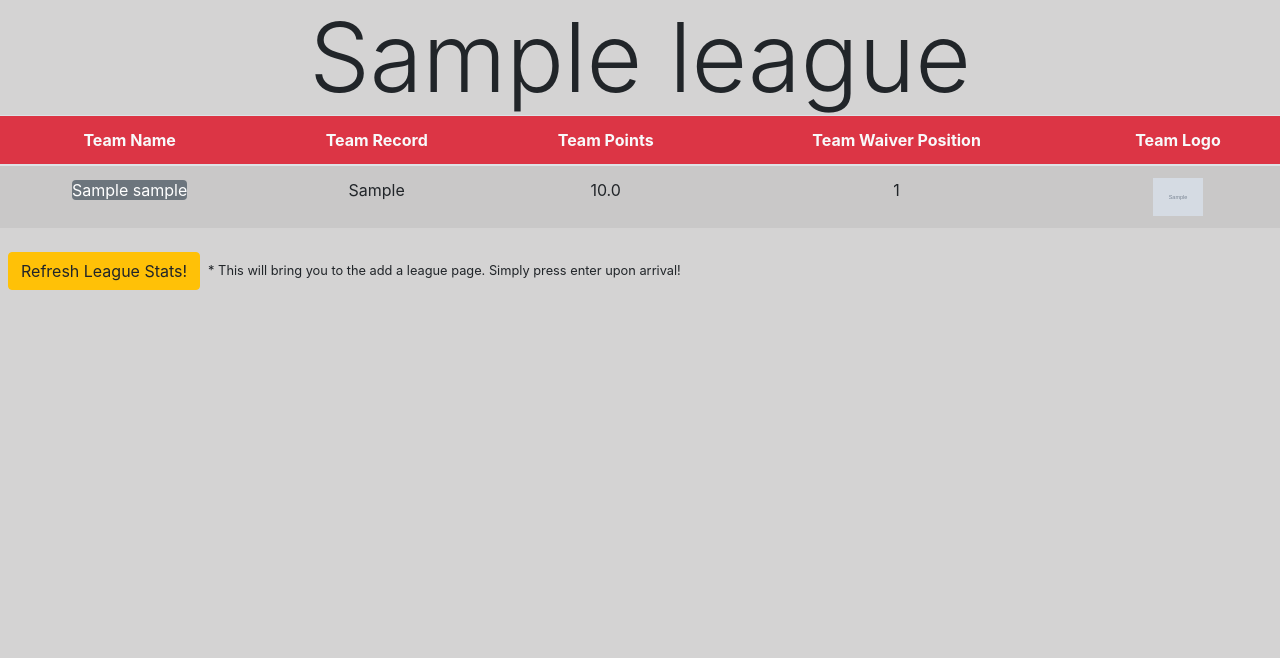
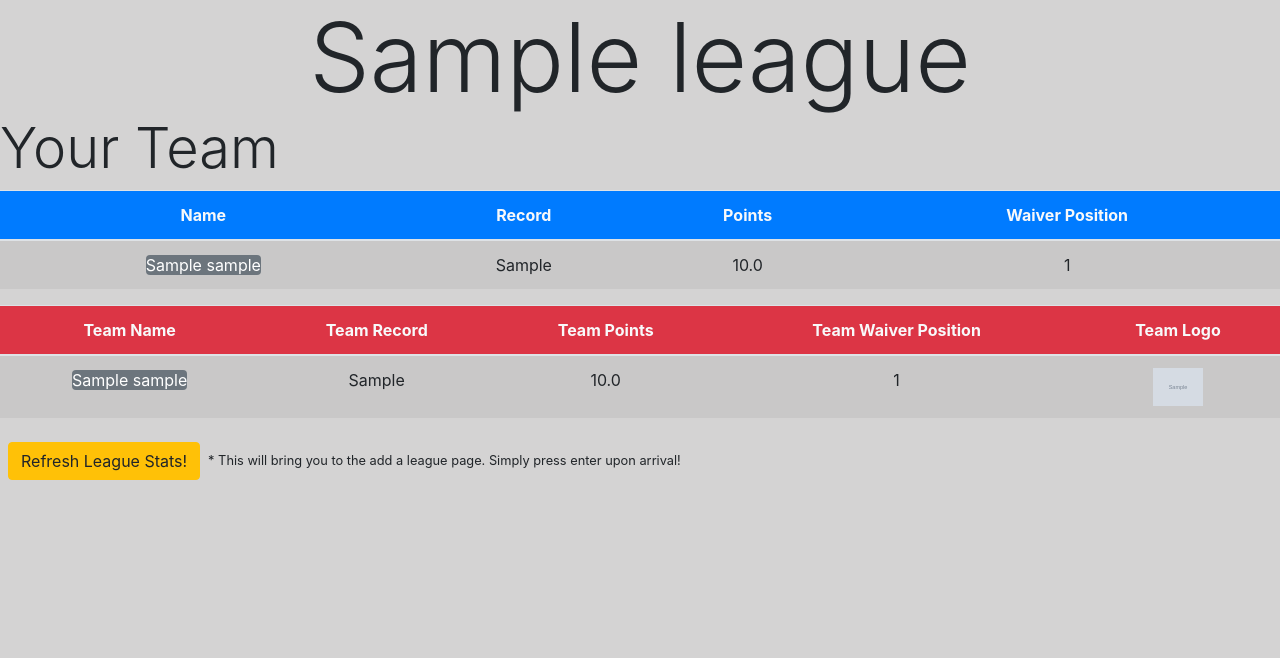
Before and after one commit to leshawn-rice/ffl-trade-tips, a Flask app: page /leagues/1 in a window 1280 px wide. Shown: the part 30-688 px from the top of the page. Run offline with Flask 2, Linux system fonts and the light colour scheme; the visitor is signed in with stand-in values (Sample User, id 1); tables that the repository leaves empty hold one stand-in row (values such as "Sample post"); grey boxes marked "Sample" are stand-in pictures; some libraries are stand-ins or nearby versions.

Commit message:
Fixed grading for TE and added user team to leagues

```diff
--- a/app/templates/league.html
+++ b/app/templates/league.html
@@ -7,6 +7,28 @@
 <div class="text-center display-1">{{league.name}}</div>
 
 <div class="row justify-content-between text-center">
+
+    <h1 class="display-4">Your Team</h1>
+    <table class="table table-striped">
+        <thead>
+            <tr class="bg-primary text-light">
+                <th>Name</th>
+                <th>Record</th>
+                <th>Points</th>
+                <th>Waiver Position</th>
+            </tr>
+        </thead>
+        <tbody>
+            <tr>
+                <td><a href="/teams/{{user_team.id}}" class="bg-secondary rounded">{{user_team.team_name}}</a></td>
+                <td>{{user_team.record}}</td>
+                <td>{{user_team.points}}</td>
+                <td>{{user_team.waiver_position}}</td>
+            </tr>
+        </tbody>
+    </table>
+
+    <br><br><br>
 
     <table class="table table-striped" id="teams-table-desktop">
         <thead>
--- a/espn/models.py
+++ b/espn/models.py
@@ -19,6 +19,7 @@ class LeagueModel(db.Model):
     name = db.Column(db.Text, nullable=False)
     week = db.Column(db.Integer, nullable=False)
     num_teams = db.Column(db.Integer, nullable=False)
+    user_team = db.Column(db.Integer)
 
     players = db.relationship(
         'PlayerModel', backref='league')
--- a/espn/settings.py
+++ b/espn/settings.py
@@ -1,7 +1,7 @@
 STANDARD_SEASON_LENGTH = 13
 
 POSITION_MAP = {
-    0: 'QB', 1: 'QB', 2: 'RB', 3: 'WR', 4: 'WR', 5: 'K',
+    0: 'QB', 1: 'QB', 2: 'RB', 3: 'WR', 4: 'TE', 5: 'K',
     6: 'TE', 7: 'OP', 8: 'DT', 9: 'DE', 10: 'LB', 11: 'DL',
     12: 'CB', 13: 'S', 14: 'DB', 15: 'DP', 16: 'D/ST', 17: 'K',
     25: 'Rookie'
--- a/espn/views.py
+++ b/espn/views.py
@@ -1,11 +1,12 @@
 from flask import render_template, redirect, session, request
 from app.app import app
+from app.database import db
 from espn.settings import POSITIONS, GRADE_MAP
 from espn.classes.news_class import News
 from espn.models import LeagueModel, TeamModel, PlayerModel
 from user.models import UserModel
 from user.auth import UserAuthentication
-from app.forms import AddLeagueForm
+from app.forms import AddLeagueForm, SelectTeamForm
 
 authentication = UserAuthentication()
 
@@ -47,12 +48,13 @@ def add_league():
     if form.validate_on_submit():
         league = authentication.add_league(form)
         if league:
-            return redirect('/')
+            user_id = session.get('user_id')
+            league_model = LeagueModel.query.filter_by(
+                league_id=form.league_id.data, user_id=user_id).first()
+            return redirect(f'/leagues/{league_model.id}/select-team')
         else:
-            print('COULD NOT ADD LEAGUE')
             return render_template('add_league.html', form=form)
     else:
-        print('FORM NOT VALIDATED')
         return render_template('add_league.html', form=form)
 
 
@@ -68,6 +70,28 @@ def show_leagues():
     return render_template('all_leagues.html', leagues=leagues)
 
 
+@app.route('/leagues/<int:league_id>/select-team', methods=['GET', 'POST'])
+def select_team(league_id):
+    '''Allows User to select their team from list of teams'''
+    if 'user_id' not in session:
+        return redirect('/login')
+    league = LeagueModel.query.get_or_404(league_id)
+    if league.user_id == session.get('user_id'):
+        form = SelectTeamForm()
+        choices = [(t.id, t.team_name) for t in league.teams]
+        form.team.choices = choices
+        if form.validate_on_submit():
+            user_team_id = form.team.data
+            league.user_team = user_team_id
+            db.session.commit()
+            return redirect('/')
+
+        return render_template('select_team.html', form=form)
+
+    flash('You cannot do that for league you don\'t own!', 'danger')
+    return redirect('/')
+
+
 @app.route('/leagues/<int:league_id>')
 def league_page(league_id):
     '''Displays information about the league with id league_id'''
@@ -75,7 +99,8 @@ def league_page(league_id):
         return redirect('/login')
     league = LeagueModel.query.get_or_404(league_id)
     if league.user_id == session.get('user_id'):
-        return render_template('league.html', league=league)
+        user_team = TeamModel.query.get_or_404(league.user_team)
+        return render_template('league.html', league=league, user_team=user_team)
 
     return redirect('/leagues')
 
```
Also changed, not shown: app/forms.py (+14 -1 lines), app/templates/profile.html (+2 -8 lines), app/templates/select_team.html (added, +33 -0 lines), espn/classes/grade_class.py (+14 -6 lines).
